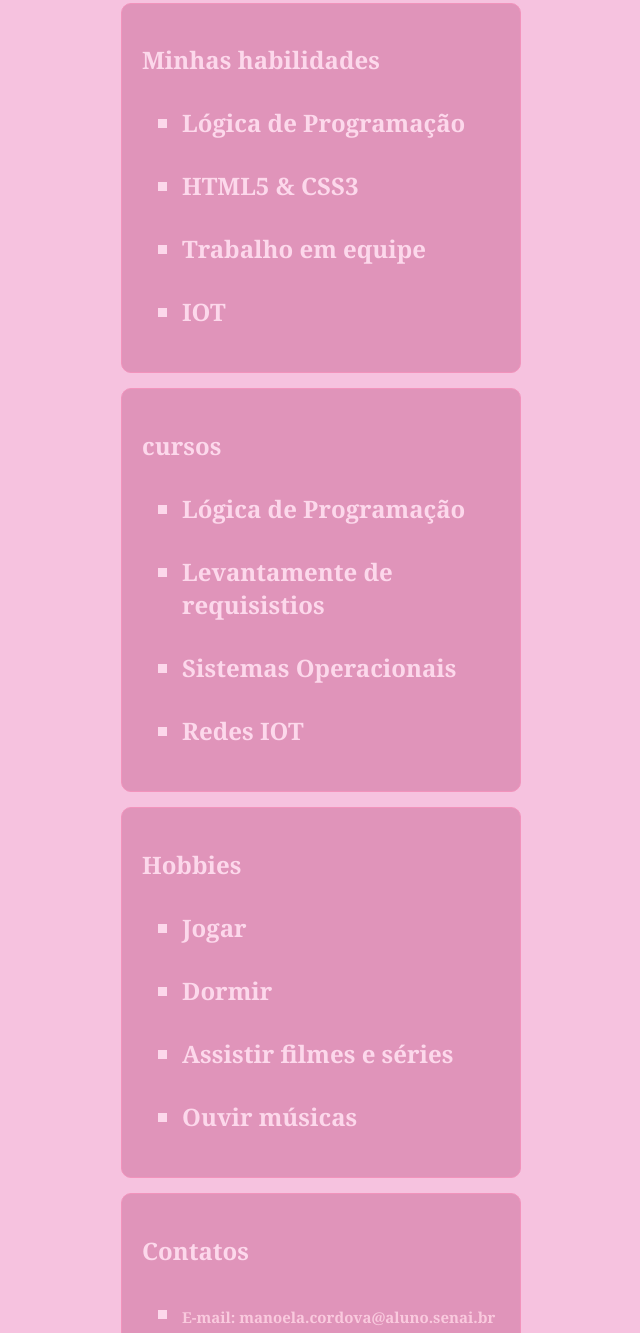
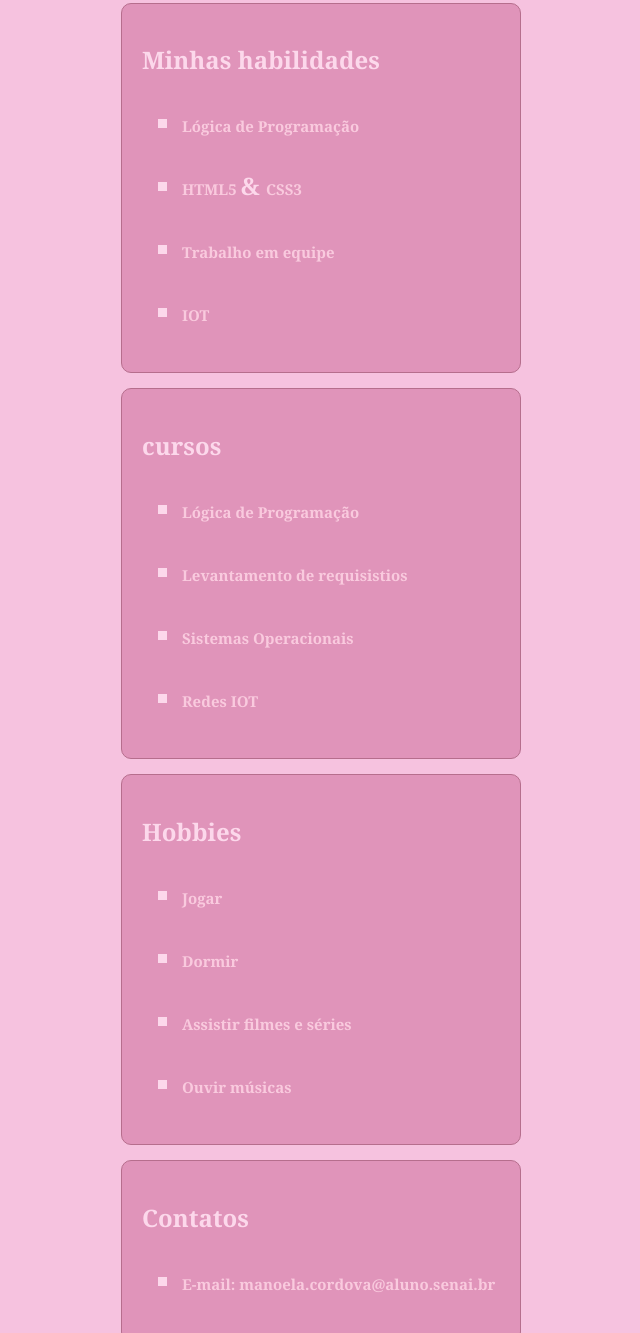
Before and after one commit to manu-gc/site-pessoal, a plain HTML site: page index.html in a window 1280 px wide. Shown: the part 285-1618 px from the top of the page, without its empty margins (319-959 px from the left). Drawn offline with Linux system fonts and the light colour scheme.

Commit message:
melhorando o site2

```diff
--- a/index.html
+++ b/index.html
@@ -10,7 +10,7 @@
         margin: 0;
         padding: 0;
         background-color: rgb(246, 194, 223);
-        color: rgb(242, 147, 188);
+        color: rgb(182, 110, 141);
         font-family:Georgia, 'Times New Roman', Times, serif;
     }
 
@@ -120,10 +120,29 @@ margin-bottom: 15px;
         <h2>
             Minhas habilidades
             <ul>
-                    <li>Lógica de Programação</li>
-                    <li>HTML5 & CSS3</li>
-                    <li>Trabalho em equipe</li>
-                    <li>IOT</li>
+                <li>
+                    <a href="https://www.impacta.com.br/blog/entenda-o-que-e-logica-de-programacao/?utm_source=&utm_medium=&utm_campaign=&utm_content=&gad_source=1&gad_campaignid=22177131561&gbraid=0AAAAAD758qKrnyL8Nj4-am_xMVwtsECC3&gclid=Cj0KCQjwndHEBhDVARIsAGh0g3APkCNmcFfZvffOkU37Nuti_8jFQQjURoLKxv-hzyXAYYn4hq0QeysaAvMHEALw_wcB" target="_blank">
+                        Lógica de Programação
+                    </a>
+                </li>
+                <li>
+                    <a href="https://beecrowd.com/pt/blog-posts/html5-e-css3/" target="_blank">
+                        HTML5
+                    </a> &
+                    <a href="https://beecrowd.com/pt/blog-posts/html5-e-css3/" target="_blank">
+                        CSS3
+                    </a>
+                </li>
+                <li>
+                    <a href="https://pt.wikipedia.org/wiki/Trabalho_em_equipe" target="_blank">
+                        Trabalho em equipe
+                    </a>
+                </li>
+                <li>
+                    <a href="https://www.globalstar.com/pt-br/resource-center/articles/the-internet-of-things-and-satellite-technology?utm_term=&utm_campaign=K_Pesquisa_Blog&utm_source=adwords&utm_medium=ppc&hsa_acc=9881149503&hsa_cam=19046372309&hsa_grp=143524298803&hsa_ad=670919837740&hsa_src=g&hsa_tgt=dsa-2108821600072&hsa_kw=&hsa_mt=&hsa_net=adwords&hsa_ver=3&gad_source=1&gad_campaignid=19046372309&gbraid=0AAAAADPMilkisJ0nh85IjZg0EeKacUcNA&gclid=Cj0KCQjwndHEBhDVARIsAGh0g3At9OVN4zFu4fkAebOxmsQB-MaPQ6PMq4dbl4sab3bgYlWpOGi_zWsaAp3pEALw_wcB" target="_blank">
+                        IOT
+                    </a>
+                </li>
             </ul>
         </h2>
     </section>
@@ -131,23 +150,49 @@ margin-bottom: 15px;
        <h2>
     cursos
     <ul>
-                    <li>Lógica de Programação</li>
-                    <li>Levantamente de requisistios</li>
-                    <li>Sistemas Operacionais</li>
-                    <li>Redes IOT</li>
+        <li>
+            <a href="https://www.impacta.com.br/cursos/introducao-a-logica-de-programacao-online-ao-vivo?utm_source=&utm_medium=&utm_campaign=&utm_content=&gad_source=1&gad_campaignid=22177131561&gbraid=0AAAAAD758qKrnyL8Nj4-am_xMVwtsECC3&gclid=Cj0KCQjwndHEBhDVARIsAGh0g3DF6PjryxXgeZSS0PK3_emwODjD734gzkzsPigrFEJbSOU7wO5s8tEaApteEALw_wcB" target="_blank">
+                Lógica de Programação
+            </a>
+        </li>
+        <li>
+            <a href="https://cate.prefeitura.sp.gov.br/cursos/tecnologia/curso-introducao-ao-levantamento-de-requisitos/" target="_blank">
+                Levantamento de requisistios
+            </a>
+        </li>
+        <li>
+            <a href="https://cursa.app/pt/curso-gratuito/sistemas-operacionais-completo-cebf" target="_blank">
+                Sistemas Operacionais
+            </a>
+        </li>
+        <li>
+            <a href="https://www.escolavirtual.gov.br/curso/534" target="_blank">
+                Redes IOT
+            </a>
+        </li>
     </ul>
 </h2>
+
     </section>
     <section>
       <h2>
     Hobbies
     <ul>
-                    <li>Jogar</li>
-                    <li>Dormir</li>
-                    <li>Assistir filmes e séries</li>
-                    <li>Ouvir músicas</li>
+        <li><a href="https://pt.wikipedia.org/wiki/Jogo_eletr%C3%B4nico" target="_blank">
+            Jogar</a>
+        </li>
+        <li><a href="https://pt.wikipedia.org/wiki/Sono" target="_blank">
+            Dormir</a>
+        </li>
+        <li><a href="https://pt.wikipedia.org/wiki/Filme" target="_blank">
+            Assistir filmes e séries</a>
+        </li>
+        <li><a href="https://pt.wikipedia.org/wiki/M%C3%BAsica" target="_blank">
+            Ouvir músicas</a>
+        </li>
     </ul>
 </h2>
+
     </section>
 
     <section>
@@ -155,10 +200,8 @@ margin-bottom: 15px;
             Contatos
             <ul>
                 <li>
-                        <a href="">E-mail: manoela.cordova@aluno.senai.br
-                        </a>
+                    <a href="mailto:manoela.cordova@aluno.senai.br">E-mail: manoela.cordova@aluno.senai.br</a>
                 </li>
-
             </ul>
         </h2>
     </section>
```
Lines whose indentation alone changed are shown as unchanged.
